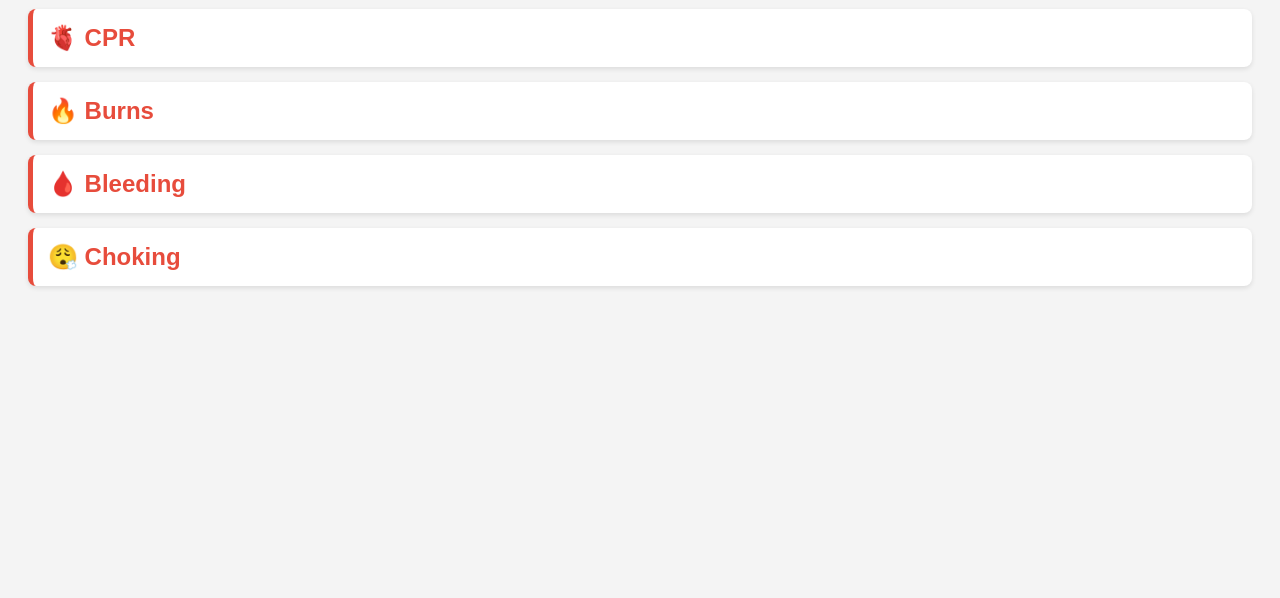
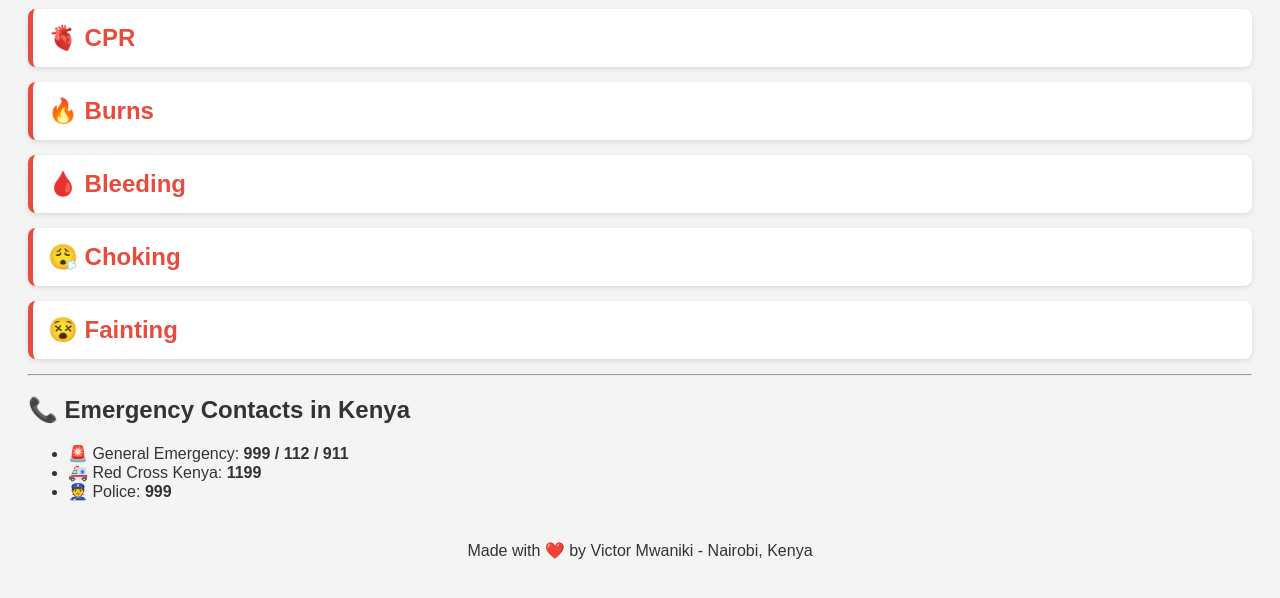
Before and after one commit to Victorm200/First-aid-tips, a plain HTML site: page index.html in a window 1280 px wide. Shown: the part 108-706 px from the top of the page. Drawn offline with Linux system fonts and the light colour scheme.

Commit message:
Update index.html

```diff
--- a/index.html
+++ b/index.html
@@ -46,7 +46,25 @@
          4. Repeat if needed.</p>
     </div>
   </div>
-
+<div class="tip">
+  <h2 class="tip-title">😵 Fainting</h2>
+  <div class="tip-content">
+    <p>1. Help the person lie down and raise their legs.<br>
+       2. Loosen tight clothing.<br>
+       3. Make sure they get fresh air.<br>
+       4. If unconscious for more than 1 minute, call help.</p>
+  </div>
+</div>
   <script src="script.js"></script>
 </body>
 </html>
+<hr>
+<h2>📞 Emergency Contacts in Kenya</h2>
+<ul>
+  <li>🚨 General Emergency: <strong>999 / 112 / 911</strong></li>
+  <li>🚑 Red Cross Kenya: <strong>1199</strong></li>
+  <li>👮 Police: <strong>999</strong></li>
+</ul>
+<footer style="text-align:center; margin-top:40px;">
+  <p>Made with ❤️ by Victor Mwaniki - Nairobi, Kenya</p>
+</footer>
```
